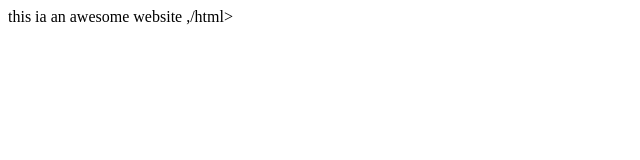
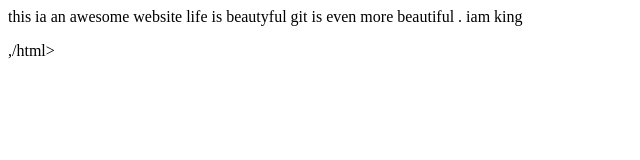
Before and after one commit to testingawsgcp/mydemowebsite, a plain HTML site: page index.html in a window 1280 px wide. Shown: the whole page, without its empty margins (0-640 px from the left). Drawn offline with Linux system fonts and the light colour scheme.

Commit message:
added <p> tag to index.html

```diff
--- a/index.html
+++ b/index.html
@@ -5,4 +5,6 @@ sample website
 <head>
 this ia an awesome website
 </head>
+life is beautyful git is even more beautiful . iam king
+</p>
 ,/html>
```
